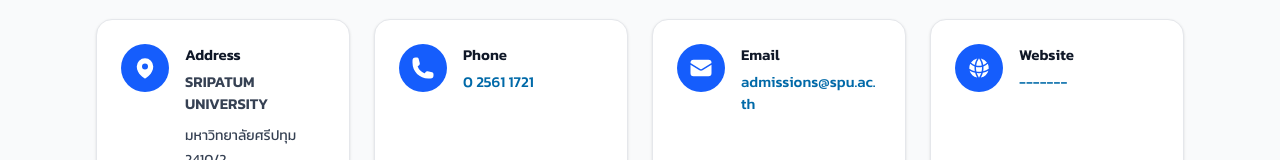
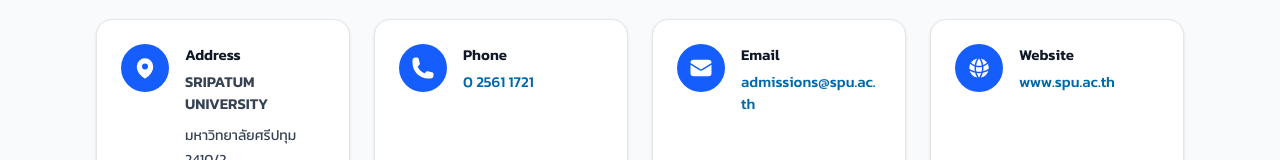
Before and after one commit to manatsawintho-ragoon/health-queue17, a React (Vite) app: page /Whocare/contact in a window 1280 px wide. Shown: the part 651-811 px from the top of the page. Built offline with nearby package versions, Linux system fonts and the light colour scheme; no server answers.

Commit message:
full-Merge-Contact-page

```diff
--- a/src/pages/Contact.jsx
+++ b/src/pages/Contact.jsx
@@ -62,8 +62,8 @@
             </ContactCard>
 
             <ContactCard icon={<GlobeAltIcon className="h-6 w-6" />} title="Website">
-              <a href="#" className="text-sky-700 font-medium hover:underline">
-                -------
+              <a href="https://www.spu.ac.th/" target="_blank" className="text-sky-700 font-medium hover:underline">
+                www.spu.ac.th
               </a>
             </ContactCard>
           </div>
```
